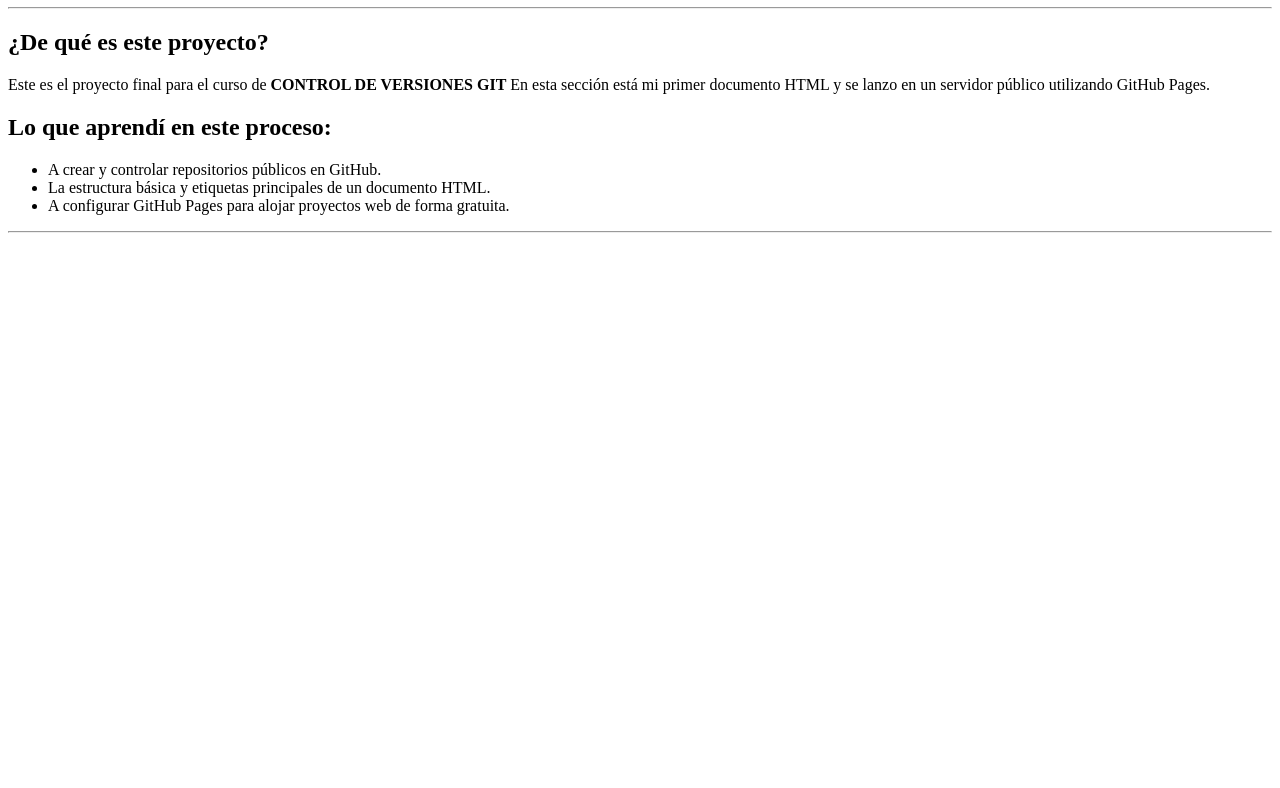
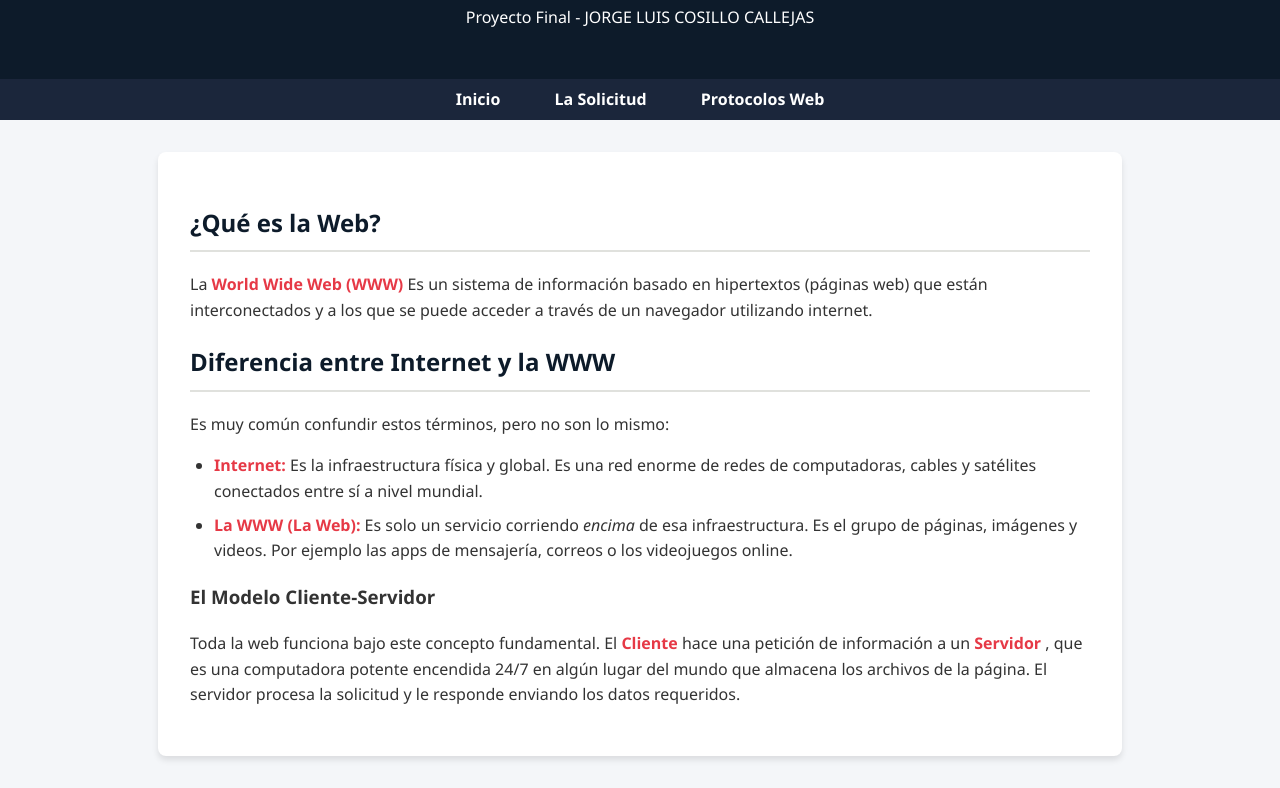
Before and after one commit to luiscosillo-ops/proyecto-final-nodejs, a plain HTML site: page index.html in a window 1280 px wide. Shown: the part 107-895 px from the top of the page. Before the commit the page ends 800 px from the top, so only its background shows below. Drawn offline with Linux system fonts and the light colour scheme.

Commit message:
Update title and content in index.html

```diff
--- a/index.html
+++ b/index.html
@@ -3,34 +3,36 @@
 <head>
     <meta charset="UTF-8">
     <meta name="viewport" content="width=device-width, initial-scale=1.0">
-    <title>Proyecto Final</title>
+    <title>Pilares de la Web - Home</title>
+    <link rel="stylesheet" href="estilos.css">
 </head>
 <body>
 
     <header>
-        <h1>Proyecto Final: Mi Página Web</h1>
-        <p>JORGE LUIS COSILLO CALLEJAS</p>
+        <h1>MI PAGINA WEB</h1>
+        <p>Proyecto Final - JORGE LUIS COSILLO CALLEJAS</p>
     </header>
 
-    <hr>
+    <nav>
+        <a href="index.html">Inicio</a>
+        <a href="infraestructura.html">La Solicitud</a>
+        <a href="protocolos.html">Protocolos Web</a>
+    </nav>
 
     <main>
-        <section>
-            <h2>¿De qué es este proyecto?</h2>
-            <p>Este es el proyecto final para el curso de <strong>CONTROL DE VERSIONES GIT</strong> En esta sección está mi primer documento HTML y se lanzo en un servidor público utilizando GitHub Pages.</p>
-        </section>
+        <h2>¿Qué es la Web?</h2>
+        <p>La <strong>World Wide Web (WWW)</strong> Es un sistema de información basado en hipertextos (páginas web) que están interconectados y a los que se puede acceder a través de un navegador utilizando internet.</p>
 
-        <section>
-            <h2>Lo que aprendí en este proceso:</h2>
-            <ul>
-                <li>A crear y controlar repositorios públicos en GitHub.</li>
-                <li>La estructura básica y etiquetas principales de un documento HTML.</li>
-                <li>A configurar GitHub Pages para alojar proyectos web de forma gratuita.</li>
-            </ul>
-        </section>
+        <h2>Diferencia entre Internet y la WWW</h2>
+        <p>Es muy común confundir estos términos, pero no son lo mismo:</p>
+        <ul>
+            <li><strong>Internet:</strong> Es la infraestructura física y global. Es una red enorme de redes de computadoras, cables y satélites conectados entre sí a nivel mundial.</li>
+            <li><strong>La WWW (La Web):</strong> Es solo un servicio corriendo <em>encima</em> de esa infraestructura. Es el grupo de páginas, imágenes y videos. Por ejemplo las apps de mensajería, correos o los videojuegos online.</li>
+        </ul>
+
+        <h3>El Modelo Cliente-Servidor</h3>
+        <p>Toda la web funciona bajo este concepto fundamental. El <strong>Cliente</strong> hace una petición de información a un <strong>Servidor</strong> , que es una computadora potente encendida 24/7 en algún lugar del mundo que almacena los archivos de la página. El servidor procesa la solicitud y le responde enviando los datos requeridos.</p>
     </main>
-
-    <hr>
 
 </body>
 </html>
```
